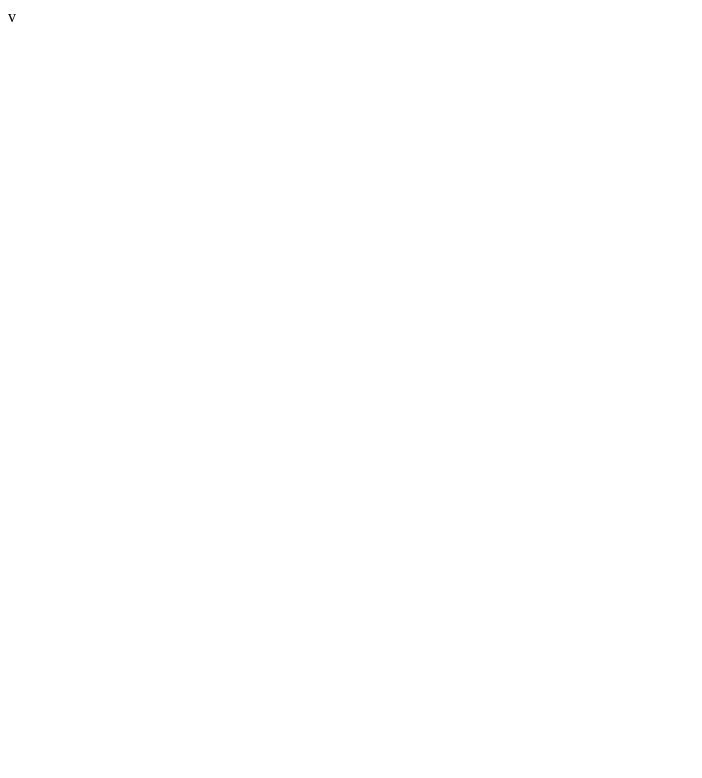
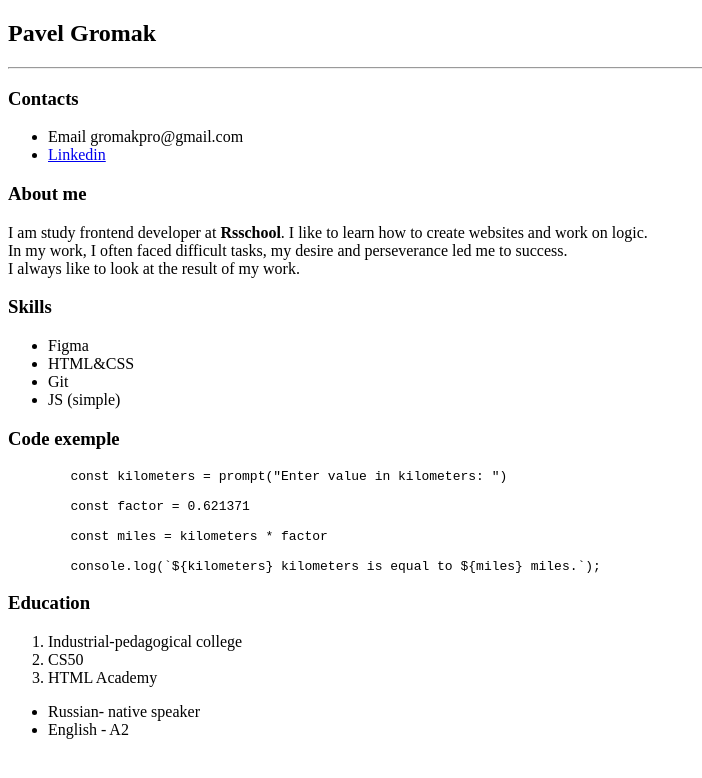
Before and after one commit to Pavelsept/rsschool-cv, a plain HTML site: page index.html in a window 1280 px wide. Shown: the whole page, without its empty margins (0-702 px from the left). Drawn offline with Linux system fonts and the light colour scheme.

Commit message:
add text index

```diff
--- a/index.html
+++ b/index.html
@@ -1 +1,54 @@
-<p>v</p>
+<!DOCTYPE html>
+<html lang="en">
+<head>
+    <meta charset="UTF-8">
+    <meta http-equiv="X-UA-Compatible" content="IE=edge">
+    <meta name="viewport" content="width=device-width, initial-scale=1.0">
+    <title>Document</title>
+</head>
+<body>
+    <h2>Pavel Gromak</h2>
+    <hr>
+    <h3>Contacts</h3>
+    <ul>
+        <li>Email gromakpro@gmail.com</li>
+        <li><a href="https://www.linkedin.com/in/pavel-gromak/">Linkedin</a></li>
+      </ul>
+      <h3>About me</h3>
+      <p>
+        I am study frontend developer at <strong>Rsschool</strong>. I like to learn how to create websites and work on logic.<br>
+        In my work, I often faced difficult tasks, my desire and perseverance led me to success.<br>
+        I always like to look at the result of my work.
+      </p>
+      <h3>Skills</h3>
+      <ul>
+          <li>Figma</li>
+          <li>HTML&CSS</li>
+          <li>Git</li>
+          <li>JS (simple)</li>
+    </ul>
+    <h3>Code exemple</h3>
+    <div class="code"><code><pre>
+        const kilometers = prompt("Enter value in kilometers: ")
+
+        const factor = 0.621371
+
+        const miles = kilometers * factor
+
+        console.log(`${kilometers} kilometers is equal to ${miles} miles.`);
+</pre></code></div>
+
+<h3>Education</h3>
+<ol>
+    <li>Industrial-pedagogical college</li>
+    <li>CS50</li>
+    <li>HTML Academy</li>
+  </ol>
+
+  <ul>
+    <li>Russian- native speaker</li>
+    <li>English - A2</li>
+  </ul>
+
+</body>
+</html>
```
